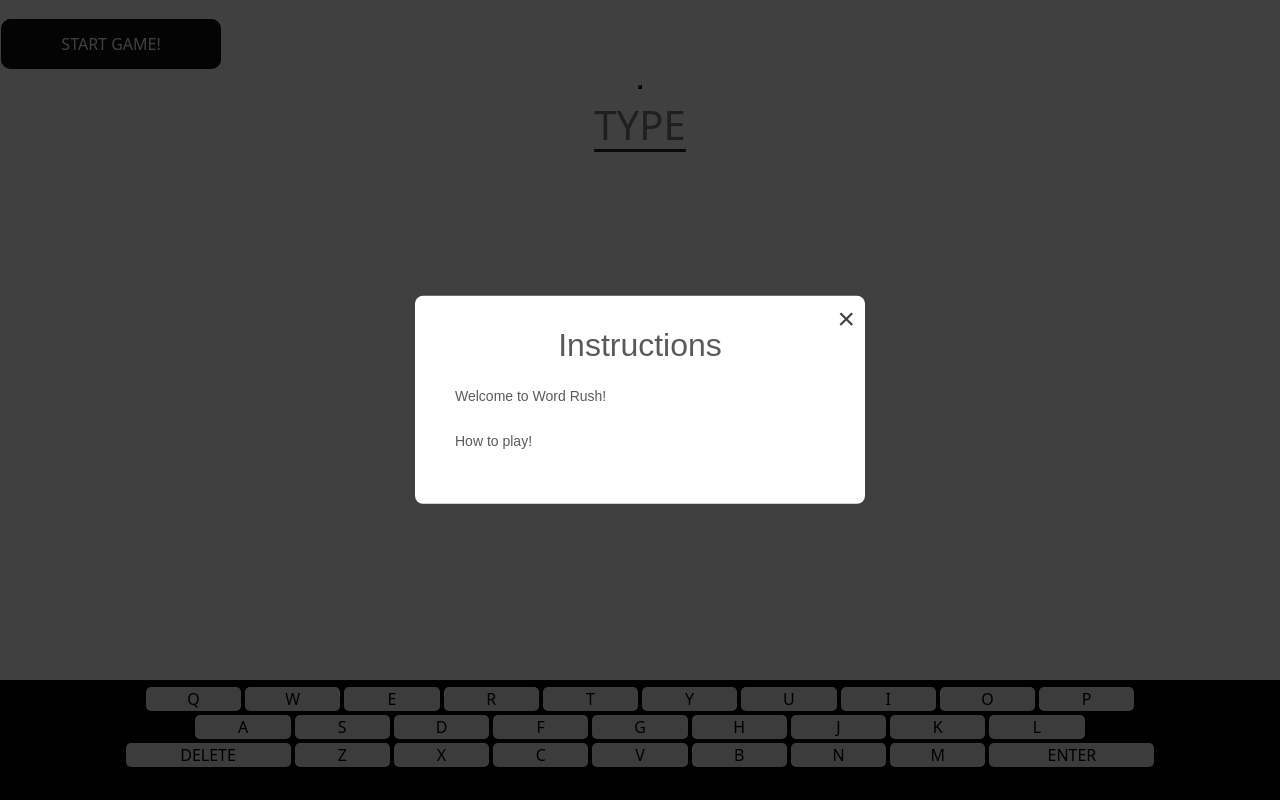
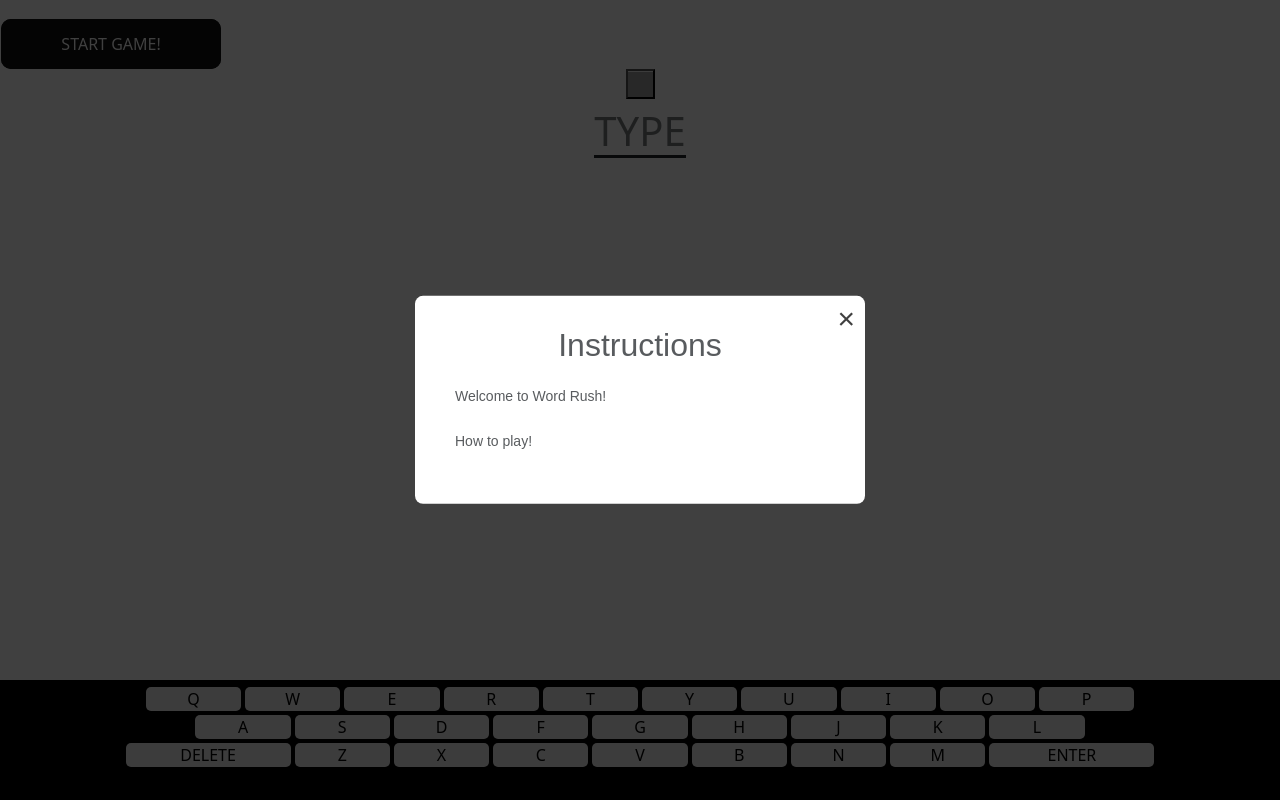
Before and after one commit to shadowblade11/Word-Rush, a Flask app: page / in a window 1280 px wide. Run offline with Flask 2, Linux system fonts and the light colour scheme; grey boxes are pictures that could not be loaded.

Commit message:
Added play/pause button on music

```diff
--- a/app/templates/index.html
+++ b/app/templates/index.html
@@ -34,9 +34,9 @@
     <script src="{{ url_for('static',filename='timer.js') }}"></script>
     <div>
         <audio src="../static/WordRush.mp3" id="audio" preload="auto" loop></audio>
-        <button type="submit" img src="https://upload.wikimedia.org/wikipedia/commons/thumb/2/21/Speaker_Icon.svg/750px-Speaker_Icon.svg.png"></button>
+        <button type="button" onclick="imageChange()"> <img src="https://w7.pngwing.com/pngs/131/14/png-transparent-audio-mute-sound-speaker-volume-basic-web-elements-icon.png" id="myImg" width="25" height="25" /></button>
     </div>
-
+    <script src="{{ url_for('static',filename='imageChange.js') }}"></script>
 </body>
 <body onload = "initKeyboard()">
     <div class="container-fluid">
```
